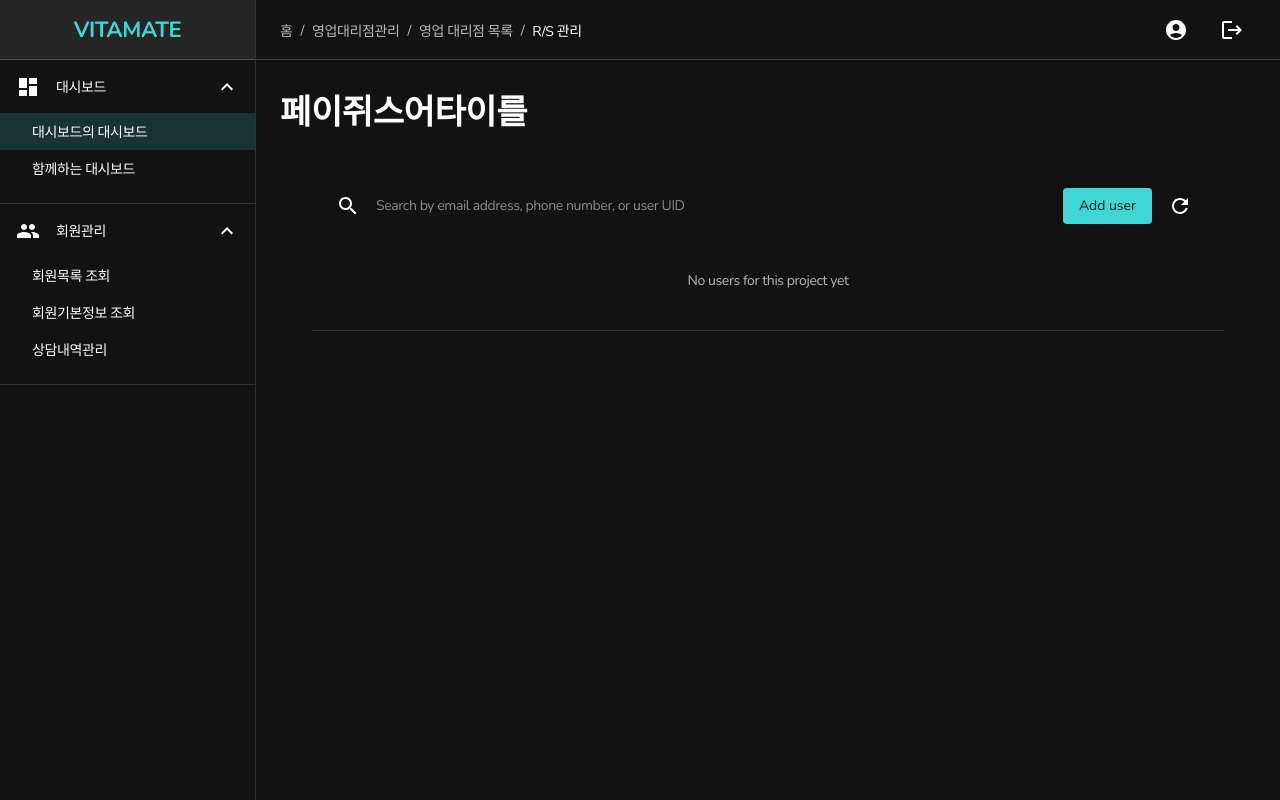
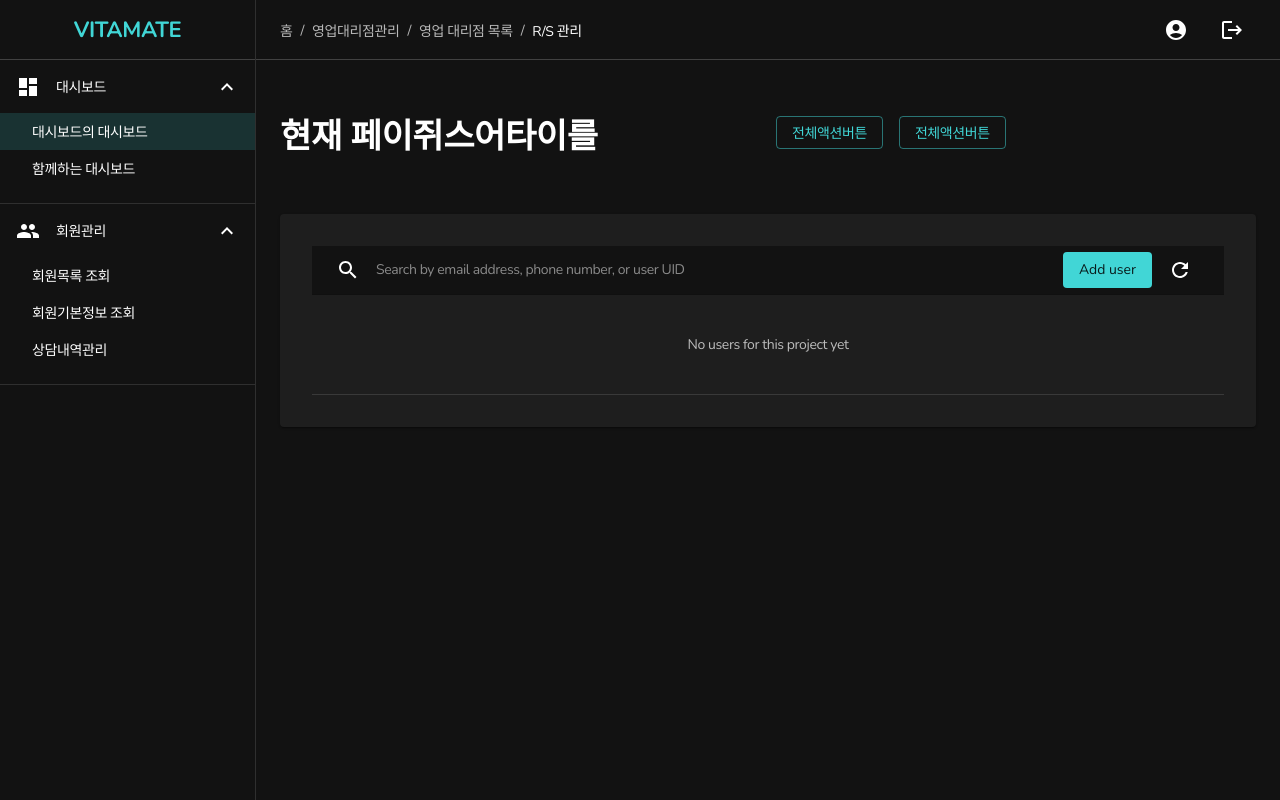
Before and after one commit to iduk/mui-admin, a Next.js app: page /Content in a window 1280 px wide. Built offline with nearby package versions, Linux system fonts and the light colour scheme.

Commit message:
feat Layout 진행중...

```diff
--- a/components/Layout.js
+++ b/components/Layout.js
@@ -11,7 +11,9 @@ import Paper from '@mui/material/Paper'
 import Breadcrumbs from '@mui/material/Breadcrumbs'
 import Grid from '@mui/material/Grid'
 import Container from '@mui/material/Container'
+import Button from '@mui/material/Button'
 import { maxWidth } from '@mui/system'
+import Stack from '@mui/material/Stack'
 
 function Copyright() {
   return (
@@ -19,7 +21,7 @@ function Copyright() {
       {'Copyright © '}
       <Link color="inherit" href="#">
         Your Website
-      </Link>{' '}
+      </Link>
       {new Date().getFullYear()}.
     </Typography>
   )
@@ -39,21 +41,31 @@ export default function Index({ children }) {
       <CssBaseline />
       <Box component="nav" sx={{ width: { sm: drawerWidth }, flexShrink: { sm: 0 } }}>
         <Navigator PaperProps={{ style: { width: drawerWidth } }} open={mobileOpen} onClose={handleDrawerToggle} />
-
         <Navigator PaperProps={{ style: { width: drawerWidth } }} sx={{ display: { sm: 'block', xs: 'none' } }} />
       </Box>
-
       <Box sx={{ flex: 1, display: 'flex', flexDirection: 'column' }}>
         <Topbar onDrawerToggle={handleDrawerToggle} />
 
-        <Container component="main" bgColor="white" sx={{ flex: 1, p: 4 }}>
-          <Paper elevation={0} sx={{ mx: 'auto' }}>
-            <Typography variant={'h4'} sx={{ mb: 2, fontWeight: 'bold' }}>
-              페이쥐스어타이를
-            </Typography>
-          </Paper>
+        <Container maxWidth={'xl'} component="main" sx={{ flex: 1, p: 2 }}>
+          <Grid container spacing={2} sx={{ py: 5 }}>
+            <Grid item md={6}>
+              <Typography variant={'h4'} sx={{ mb: 2, fontWeight: 'bold' }}>
+                현재 페이쥐스어타이를
+              </Typography>
+            </Grid>
+            <Grid item md={6} sx={{ textAlign: 'right' }}>
+              <Stack spacing={2} direction="row">
+                <Button variant="outlined">
+                  <Typography>전체액션버튼</Typography>
+                </Button>
+                <Button variant="outlined">
+                  <Typography>전체액션버튼</Typography>
+                </Button>
+              </Stack>
+            </Grid>
+          </Grid>
 
-          <Paper elevation={0} sx={{ p: 4 }}>
+          <Paper elevation={1} sx={{ p: 4 }}>
             {children}
           </Paper>
         </Container>
--- a/components/Navigator.js
+++ b/components/Navigator.js
@@ -36,10 +36,10 @@ const categories = [
 const item = {
   py: 0.5,
   px: 2,
-  color: 'rgba(255, 255, 255, 0.7)',
-  '&:hover, &:focus': {
-    bgcolor: 'rgba(255, 255, 255, 0.08)',
-  },
+  // color: 'rgba(255, 255, 255, 0.7)',
+  // '&:hover, &:focus': {
+  //   bgcolor: 'rgba(255, 255, 255, 0.08)',
+  // },
 }
 
 const itemCategory = {
@@ -60,7 +60,7 @@ export default function Navigator(props) {
 
   return (
     <Drawer variant="permanent" {...other}>
-      <List disablePadding sx={{ color: '#fff' }}>
+      <List disablePadding>
         <ListItem sx={{ ...item, ...itemCategory, justifyContent: 'center' }}>
           <Link href="/" sx={{ textDecoration: 'none', fontWeight: 'bold', fontSize: 22 }}>
             VITAMATE
@@ -69,7 +69,7 @@ export default function Navigator(props) {
         {categories.map(({ id, icon, children }) => (
           <Box key={id}>
             <ListItemButton onClick={handleClick} sx={{ py: 1.5 }}>
-              <ListItemIcon sx={{ color: '#fff', minWidth: 24 }}>{icon}</ListItemIcon>
+              <ListItemIcon sx={{ minWidth: 24 }}>{icon}</ListItemIcon>
               <ListItemText primary={id} sx={{ pl: 2 }} />
               {open ? <ExpandLess /> : <ExpandMore />}
             </ListItemButton>
@@ -77,7 +77,7 @@ export default function Navigator(props) {
             {children.map(({ id: childId, active }) => (
               <Collapse in={open} timeout="auto" unmountOnExit key={childId}>
                 <ListItem disablePadding>
-                  <ListItemButton selected={active} sx={{ ...item, color: '#fff' }}>
+                  <ListItemButton selected={active} sx={{ ...item }}>
                     <ListItemText primary={childId} sx={{ pl: 2 }} />
                   </ListItemButton>
                 </ListItem>
--- a/theme.js
+++ b/theme.js
@@ -13,9 +13,9 @@ const theme = createTheme({
     secondary: {
       main: '#323c4a',
     },
-    background: {
-      default: '#111111',
-    },
+    // background: {
+    //   default: '#111111',
+    // },
   },
   typography: {
     fontFamily: [
```
